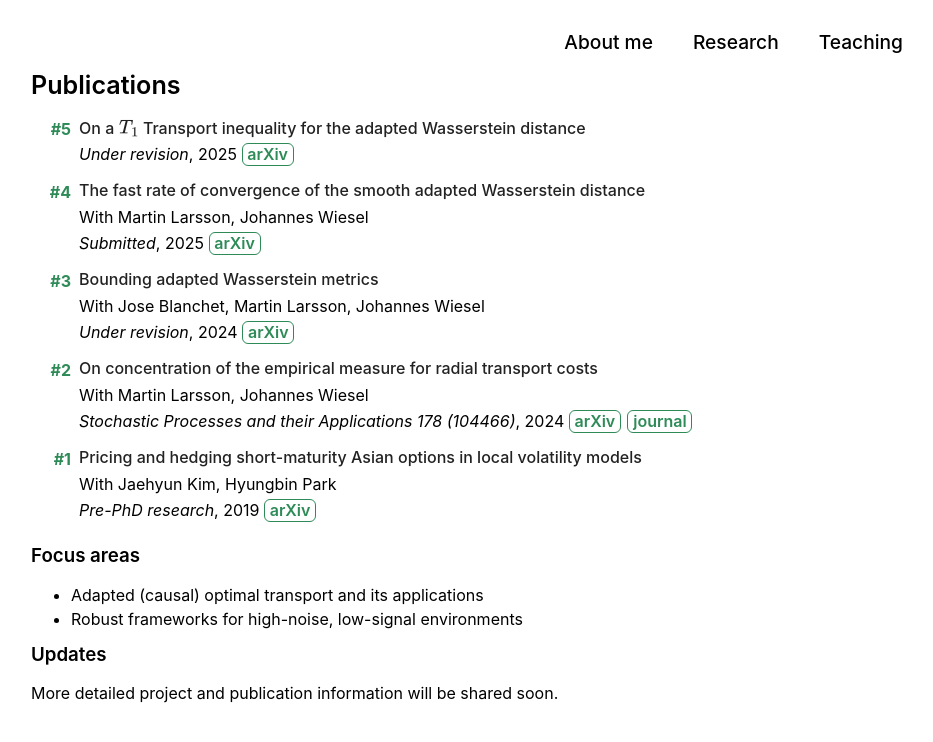
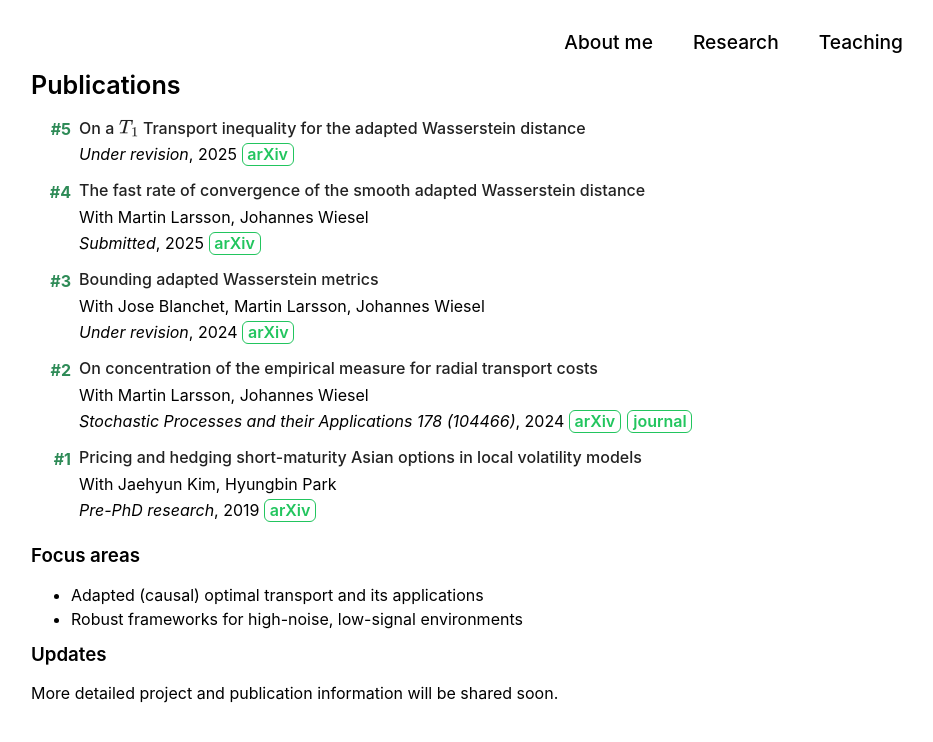
Before and after one commit to Jonghwap/Jonghwap.github.io, a Jekyll site: the page built from research.md, in a window 1280 px wide. Shown: the top 742 px of the page, without its empty margins (209-1142 px from the left). Built offline with Jekyll 4.4.1, drawn with Linux system fonts in a browser that asks for light colours; a style sheet for code colours, icons or effects is not loaded.

Commit message:
Update minimal-light.scss

```diff
--- a/_sass/minimal-light.scss
+++ b/_sass/minimal-light.scss
@@ -286,8 +286,8 @@ a:hover {
   display: inline-block;
   padding: 0.1em 0.3em; // 버튼안 여백 위아래, 좌우
   background-color: #ffffff;
-  color: #2e8b57;
-  border: 1px solid #2e8b57;
+  color: #22c55e;
+  border: 1px solid #22c55e;
   border-radius: 6px;
   font-weight: 600;
   line-height: 1.1; // 글씨 크기+위아래 여백
@@ -298,9 +298,9 @@ a:hover {
 .arxiv-button:focus,
 .journal-button:hover,
 .journal-button:focus {
-  background-color: #f2fff6;
-  color: #3d775f;
-  border-color: #3d775f;
+  background-color: #ecfdf3;
+  color: #16a34a;
+  border-color: #16a34a;
 }
 
 @media (prefers-color-scheme: dark) {
@@ -312,12 +312,12 @@ a:hover {
 // 색깔이 있는 강조 링크
 
 .accent-link {
-  color: #2e8b57;
+  color: #22c55e;
 }
 
 .accent-link:hover,
 .accent-link:focus {
-  color: #3d775f;
+  color: #16a34a;
   text-decoration: underline;
 }
 
```
